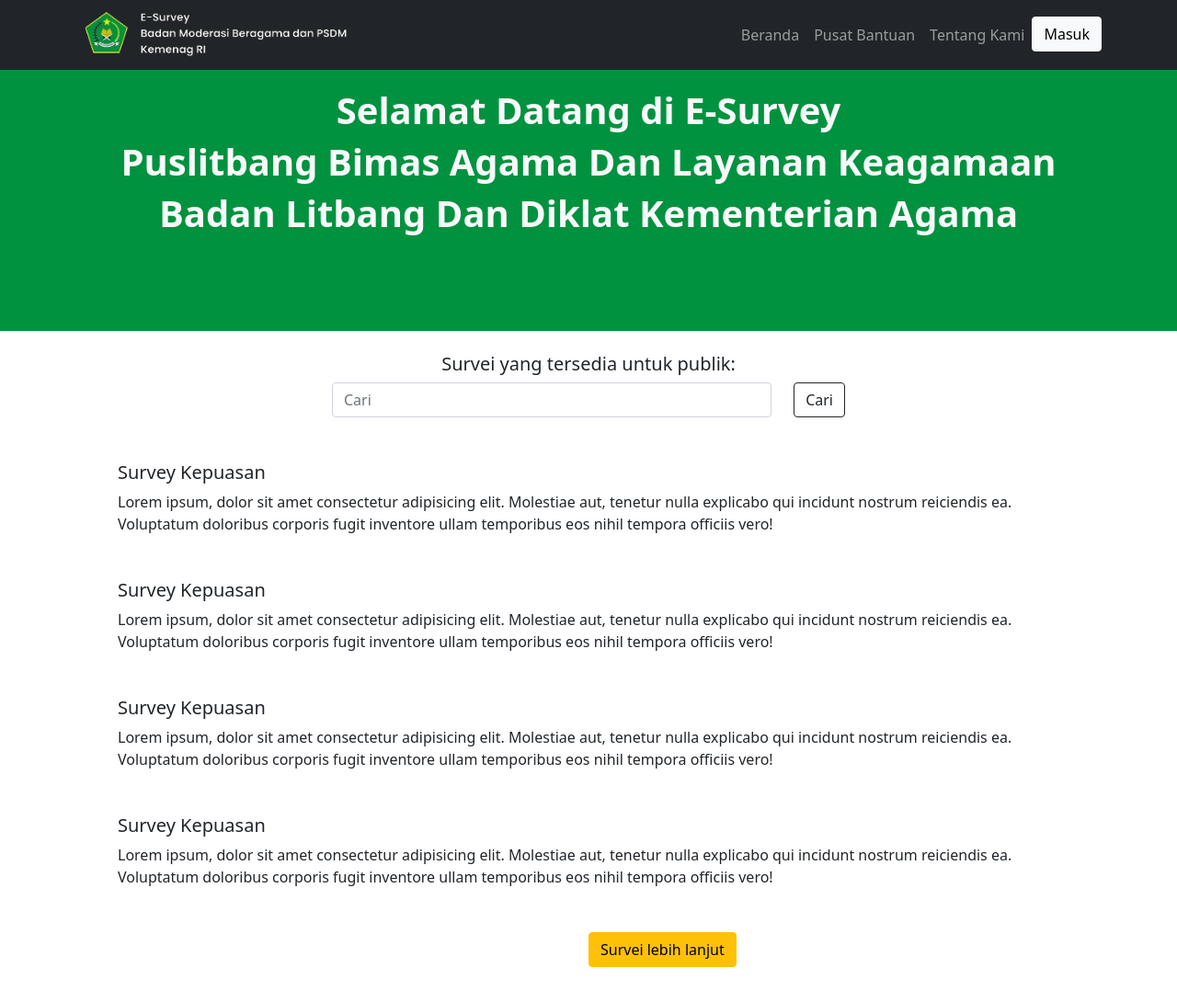
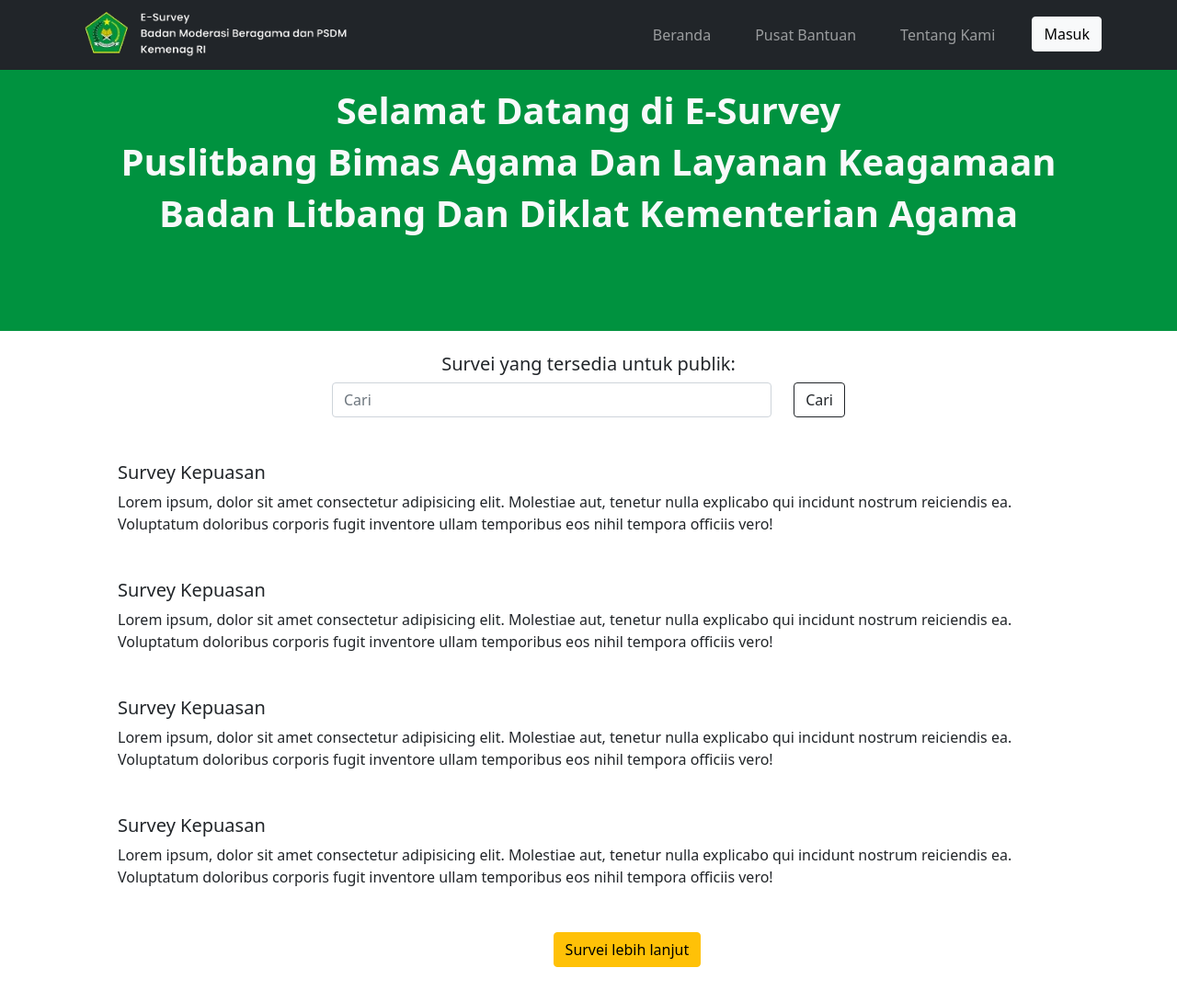
Before and after one commit to RizkyPrasetyaa/E-Survey, a plain HTML site: page Beranda/Index.html in a window 1280 px wide. Shown: the whole page at 92% size. Before the commit the page ends 1062 px from the top, so only its background shows below. Drawn offline with nearby package versions, Linux system fonts and the light colour scheme.

Commit message:
edit beranda

```diff
--- a/Beranda/Index.html
+++ b/Beranda/Index.html
@@ -23,13 +23,13 @@
         <div class="collapse navbar-collapse" id="navbarNav">
           <ul class="navbar-nav ms-auto">
             <li class="nav-item">
-              <a class="nav-link" aria-current="page" href="#">Beranda</a>
+              <a class="nav-link" style="padding-right: 40px" aria-current="page" href="#">Beranda</a>
             </li>
             <li class="nav-item">
-              <a class="nav-link" href="#">Pusat Bantuan</a>
+              <a class="nav-link" style="padding-right: 40px" href="#">Pusat Bantuan</a>
             </li>
             <li class="nav-item">
-              <a class="nav-link" href="#">Tentang Kami</a>
+              <a class="nav-link" style="padding-right: 40px" href="#">Tentang Kami</a>
             </li>
             <li class="nav-item">
               <button type="button" class="btn btn-light"><a href="/Login/login.html">Masuk</a></button>
@@ -107,7 +107,7 @@
     </div>
     <!-- Akhir Card -->
     <!-- more -->
-    <button type="button" class="btn btn-warning mt-5" style="margin-left: 50%; margin-bottom: 10px">Survei lebih lanjut</button>
+    <button type="button" class="btn btn-warning mt-5" style="margin-left: 47%; margin-bottom: 50px">Survei lebih lanjut</button>
 
     <script src="https://cdn.jsdelivr.net/npm/bootstrap@5.0.2/dist/js/bootstrap.bundle.min.js" integrity="sha384-MrcW6ZMFYlzcLA8Nl+NtUVF0sA7MsXsP1UyJoMp4YLEuNSfAP+JcXn/tWtIaxVXM" crossorigin="anonymous"></script>
   </body>
```
